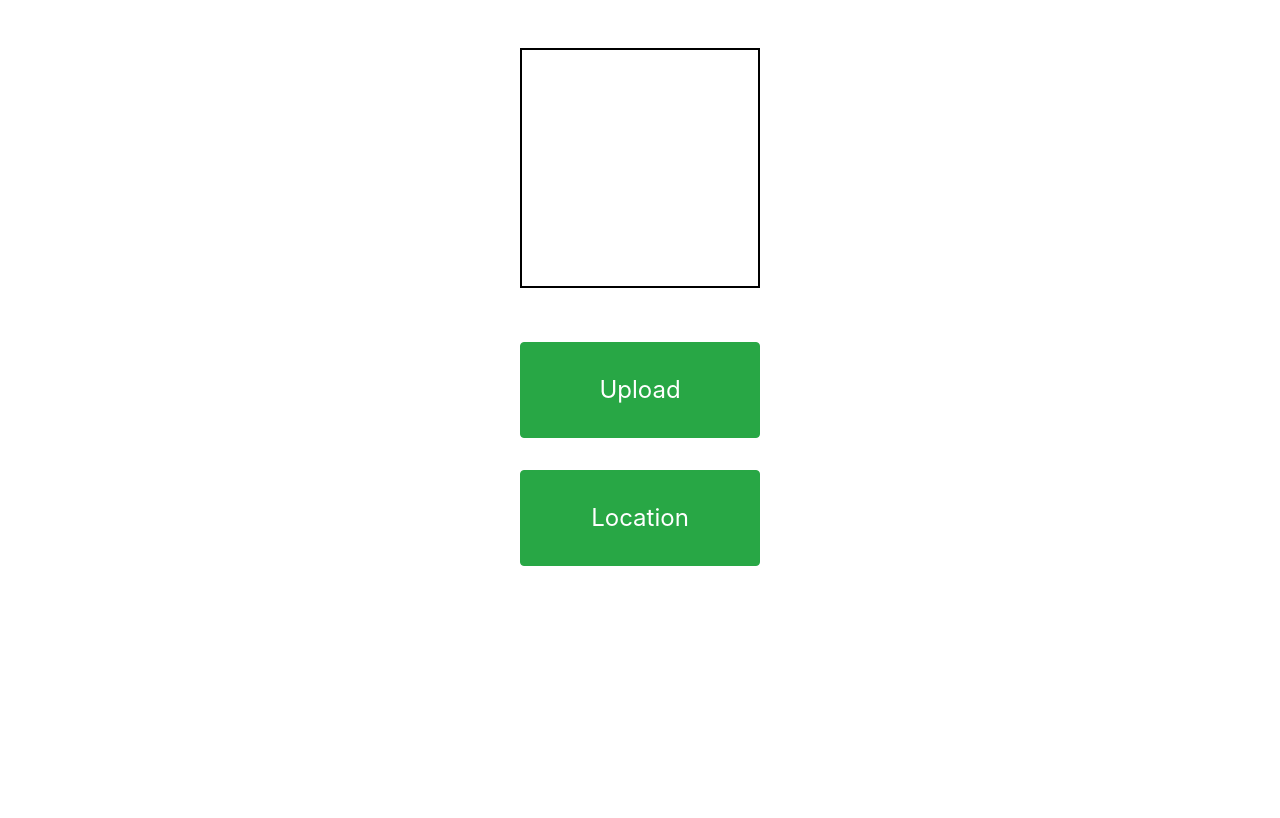
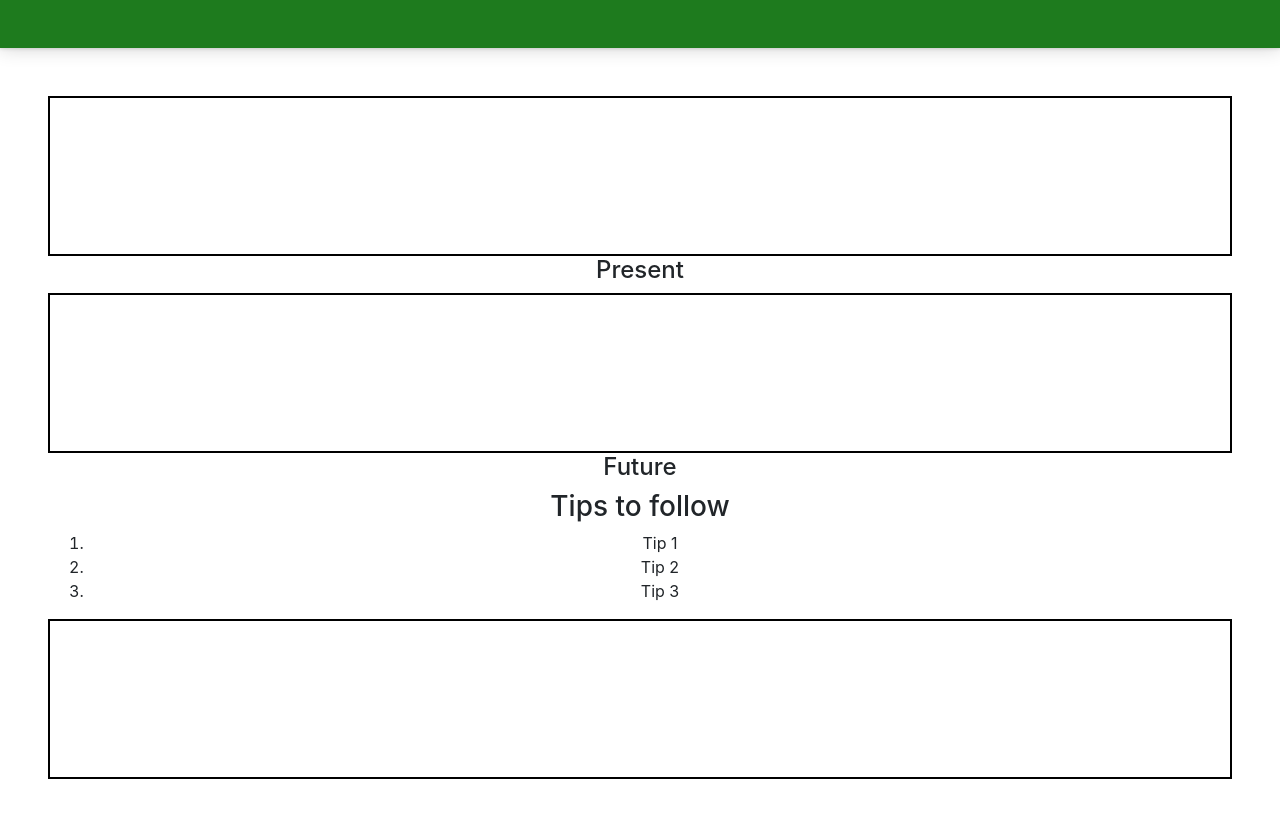
Before and after one commit to mwalmsley/climate-gradient, a React (Create React App) app: page / in a window 1280 px wide. Shown: the top 818 px of the page. Built offline with nearby package versions, Linux system fonts and the light colour scheme.

Commit message:
Homepage,  Loading page, Result

```diff
--- a/src/App.js
+++ b/src/App.js
@@ -1,11 +1,19 @@
-import React from 'react';
+import React, {Component} from 'react';
+import {BrowserRouter} from 'react-router-dom';
+
 // import Welcomepage from './containers/Welcomepage';
-import Homepage from './containers/Homepage';
+ import Homepage from './containers/Homepage';
+ import Loadingpage from './containers/Loadingpage';
+ import Result from './containers/Result'
 
-function App() {
-  return (
-    <Homepage />
-  );
+class App extends Component {
+  render() {
+    return (
+      <BrowserRouter>
+        <Result />
+      </BrowserRouter>
+    );
+  }
 }
 
 export default App;
--- a/src/components/UI/Button.jsx
+++ b/src/components/UI/Button.jsx
@@ -10,7 +10,8 @@ const btn = (props) => {
                 fontSize: '1.5rem',
                 height: '6rem',
                 width: '15rem'
-            }}>
+            }}
+            onClick={props.click}>
             {props.name}
         </Button>
     );
--- a/src/components/UploadImage.jsx
+++ b/src/components/UploadImage.jsx
@@ -1,18 +1,22 @@
 import React, {Component} from 'react';
 import Btn from './UI/Button';
+import {Route, Link} from 'react-router-dom';
 
 class UploadImage extends Component{
 
+    onClickHandler() {
+        return(
+            <a href="./loading">loading</a>
+        )
+    }
     render() {
         return (
-            <div
-                style={{
-                    paddingBottom: '2rem'
-                }}
-            >
+            <div style={{paddingBottom: '2rem'}}>
                 <Btn
                     name="Upload"
-                     />
+                    click={this.onClickHandler}
+                />
+                <Route  />
             </div>
         );
     }
--- a/src/containers/Homepage.jsx
+++ b/src/containers/Homepage.jsx
@@ -1,18 +1,22 @@
 import React, {Component} from 'react';
+import Nav from '../components/UI/Nav';
+import {Route} from 'react-router-dom';
+
+import Image from '../components/UI/seasons.gif';
+import styles from './Homepage.module.css';
 import UploadImage from '../components/UploadImage';
 import Location from '../components/Location';
-import Nav from '../components/UI/Nav';
-
-import styles from './Homepage.module.css';
 
 class Homepage extends Component {
     render() {
         return(
             <div>
-                <Nav />
-                <div>
+                <div className={styles.nav}>
+
+                </div>
+                <div className={styles.b}>
                     <div className={styles.upperdiv}>
-                        <div className={styles.gifStyle}></div>
+                        <img src={Image} className={styles.gifStyle} />
                     </div>
                     <div className={styles.lowerdiv}>
                         <UploadImage />
--- a/src/containers/Homepage.module.css
+++ b/src/containers/Homepage.module.css
@@ -1,4 +1,11 @@
-body {
+.nav {
+    background-color: #1e7b1e;
+    box-shadow: 0 0 4px 0 rgba(0, 0, 0, 0.2), 0 0 20px 0 rgba(0, 0, 0, 0.19);
+    width: 100%;
+    height: 3rem;
+}
+
+.b {
     padding: 3rem;
     text-align: center;
 }
@@ -16,18 +23,32 @@ body {
 
 .gifStyle {
     display: inline-block;
-    border: 2px solid black;
     height: 15rem;
     width: 15rem;
 }
 
-.b {
-    background-color: rgb(138, 127, 165);
+.loadingBody {
+
     min-height: 100vh;
     display: flex;
     flex-direction: column;
     align-items: center;
     justify-content: center;
     font-size: calc(10px + 2vmin);
-    color: white;
+    color: Black;
 }
+
+.earthImage {
+    height: 12rem;
+    width: 12rem
+}
+
+.countdown {
+    padding-top: 2rem;
+}
+
+.image {
+    border: 2px solid black;
+    height: 10rem;
+    width: 100%;
+}
--- /dev/null
+++ b/src/containers/Loadingpage.jsx
@@ -0,0 +1,26 @@
+import React, {Component} from 'react';
+import UploadImage from '../components/UploadImage';
+import {Link} from 'react-router-dom';
+import Nav from '../components/UI/Nav';
+
+import EarthImg from '../components/UI/earth.gif';
+import styles from './Homepage.module.css';
+
+class Homepage extends Component {
+    constructor(){
+        super();
+
+    }
+    render() {
+        return(
+            <div className={styles.loadingBody}>
+                <img src={EarthImg} className={styles.earthImage} />
+                <div className={styles.countdown}>
+                    <h2>Loading...</h2>
+                </div>
+            </div>
+        );
+    }
+}
+
+export default Homepage;
--- /dev/null
+++ b/src/containers/Result.jsx
@@ -0,0 +1,31 @@
+import React, {Component} from 'react';
+import Nav from '../components/UI/Nav';
+
+import styles from './Homepage.module.css';
+
+class Homepage extends Component {
+    render() {
+        return(
+            <div>
+                <div className={styles.nav}>
+                    <i class="fas fa-bars"></i>
+                </div>
+                <div className={styles.b}>
+                    <div className={styles.image}></div>
+                    <h4>Present</h4>
+                    <div className={styles.image}></div>
+                    <h4>Future</h4>
+                    <h3>Tips to follow</h3>
+                    <ol>
+                        <li>Tip 1</li>
+                        <li>Tip 2</li>
+                        <li>Tip 3</li>
+                    </ol>
+                    <div className={styles.image}></div>
+                </div>
+            </div>
+        );
+    }
+}
+
+export default Homepage;
```
Also changed, not shown: src/components/UI/earth.gif (added), src/components/UI/seasons.gif (added).
